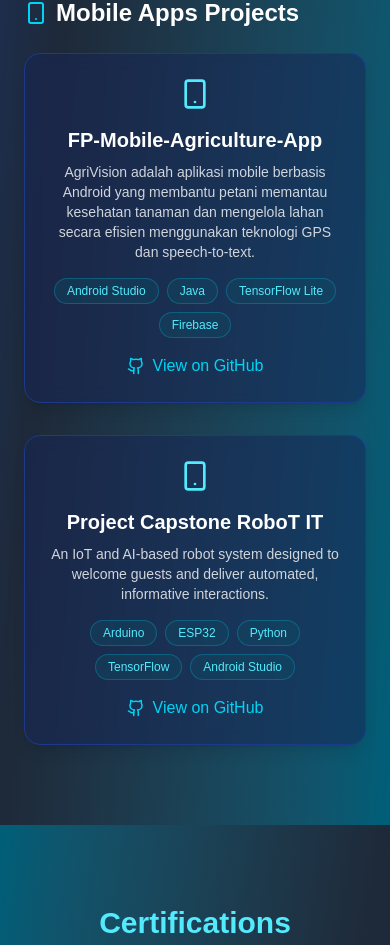
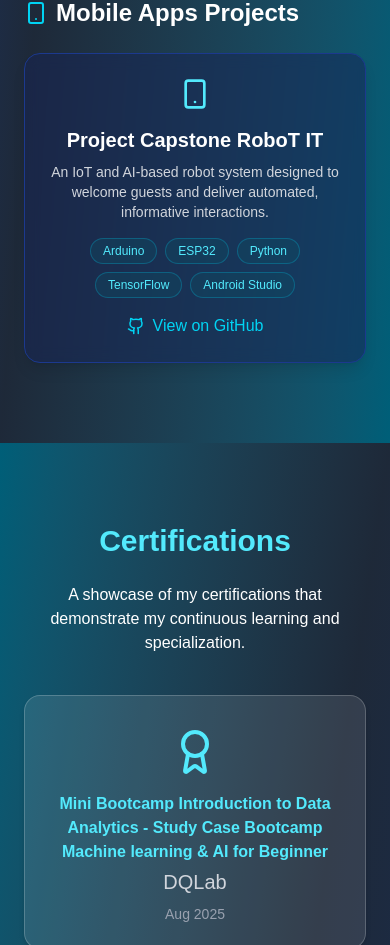
Before and after one commit to rehanasalsabilla/Portfolio-Website-About-Me, a React (Vite) app: page / in a window 390 px wide. Shown: the part 7814-8759 px from the top of the page. Built offline with nearby package versions, Linux system fonts and the light colour scheme.

Commit message:
update mobile

```diff
--- a/src/components/Projects.jsx
+++ b/src/components/Projects.jsx
@@ -79,13 +79,6 @@
 ];
 
 const mobileProjects = [
-  {
-    title: "FP-Mobile-Agriculture-App",
-    description:
-      "AgriVision adalah aplikasi mobile berbasis Android yang membantu petani memantau kesehatan tanaman dan mengelola lahan secara efisien menggunakan teknologi GPS dan speech-to-text.",
-    stack: ["Android Studio", "Java", "TensorFlow Lite", "Firebase"],
-    link: "https://github.com/rehanasalsabilla/FP-Mobile-Agriculture-App-",
-  },
   {
     title: "Project Capstone RoboT IT",
     description:
```
